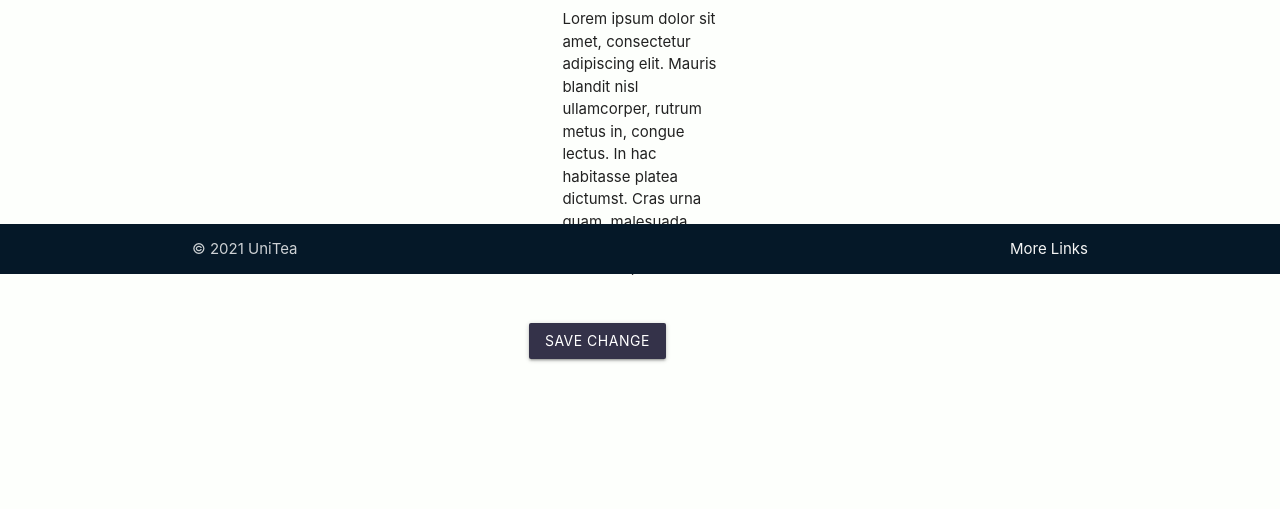
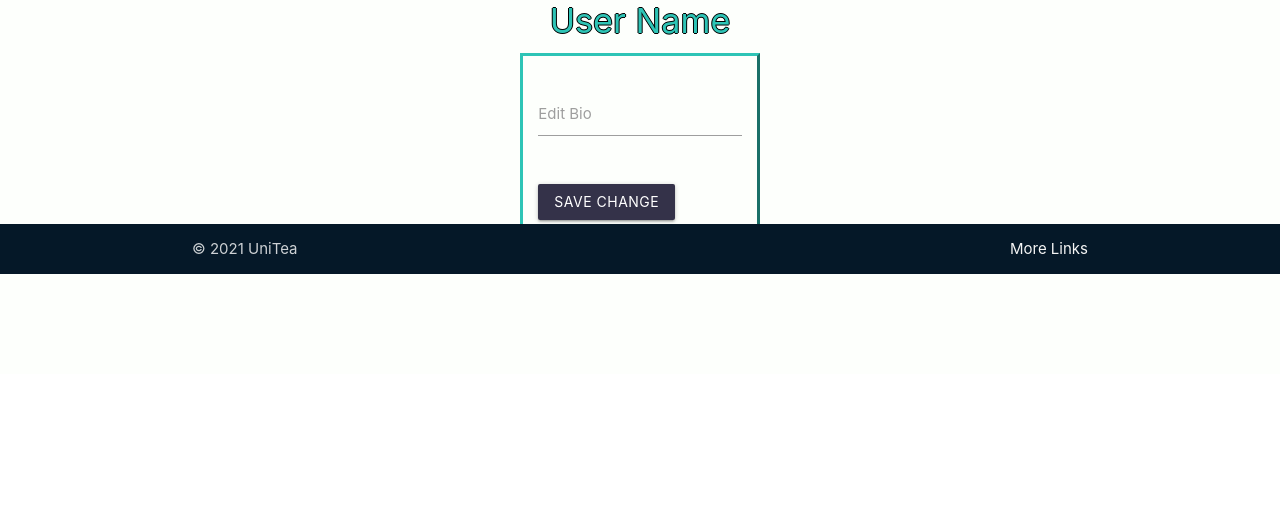
Before and after one commit to kiaragil/unitea, a Django app: template study_site/templates/testEditUserProfile.html in a window 1280 px wide. Shown: the part 526-1035 px from the top of the page. After the commit the page ends 800 px from the top, so only its background shows below. Run offline with Django 3.2, Linux system fonts and the light colour scheme; the template is opened without the code that fills it, so the values that code supplies are empty.

Commit message:
added editUserProfile

```diff
--- a/study_site/study_app/static/css/userProfile.css
+++ b/study_site/study_app/static/css/userProfile.css
@@ -29,3 +29,5 @@
     justify-content: center;
     align-items: center;
 }
+
+a { color: white; }
--- a/study_site/templates/testEditUserProfile.html
+++ b/study_site/templates/testEditUserProfile.html
@@ -5,23 +5,24 @@
 {% endblock %}
 
 <h3>User Profile</h3>
-<div class="container">
-            <div class="my-4">
-                    <div class="row mt-5 align-items-center">
-                        <div class="col-md-3 text-center mb-5">
-                            <div class="avatar">
-                                <img src="https://i.pinimg.com/236x/38/aa/95/38aa95f88d5f0fc3fc0f691abfaeaf0c.jpg" alt="..." class="avatar-img rounded-circle" />
-                            </div>
-                        </div>
-                        <div class="col">
-                                    <h4>User Name</h4>
-                                    <p class = "bio">
-                                        Lorem ipsum dolor sit amet, consectetur adipiscing elit. Mauris blandit nisl ullamcorper, rutrum metus in, congue lectus. In hac habitasse platea dictumst. Cras urna quam, malesuada vitae risus at,
-                                        pretium blandit sapien.
-                                    </p>
-                    <button type="submit" class="btn btn-primary">Save Change</button>
+    <div class="avatar">
+        <img src="https://i.pinimg.com/236x/38/aa/95/38aa95f88d5f0fc3fc0f691abfaeaf0c.jpg" alt="..." class="avatar-img rounded-circle" />
     </div>
-
+    <div class="userName">
+        <h4>User Name</h4>
+    </div>
+    <div class="bio">
+            <div class="row">
+                <form class="col s12" style="border:3px; border-style:outset; border-color:#2ec4b6; padding: 1em;">
+                  <div class="row">
+                    <div class="input-field col s12">
+                      <textarea id="textarea1" class="materialize-textarea"></textarea>
+                      <label for="textarea1">Edit Bio</label>
+                    </div>
+                  </div>
+                  <button type="submit" class="btn btn-primary" style="margin: auto;"><a href="testUserProfile">Save Change</a></button>
+                </form>
+              </div>
     </div>
 
 {% endblock %}
--- a/study_site/templates/testUserProfile.html
+++ b/study_site/templates/testUserProfile.html
@@ -18,7 +18,7 @@
         </p>
     </div>
     <div class="edit">
-        <button type="submit" class="btn btn-primary">Edit</button>
+        <button type="submit" class="btn btn-primary"><a href="testEditUserProfile">Edit</a></button>
     </div>
 
 
```
